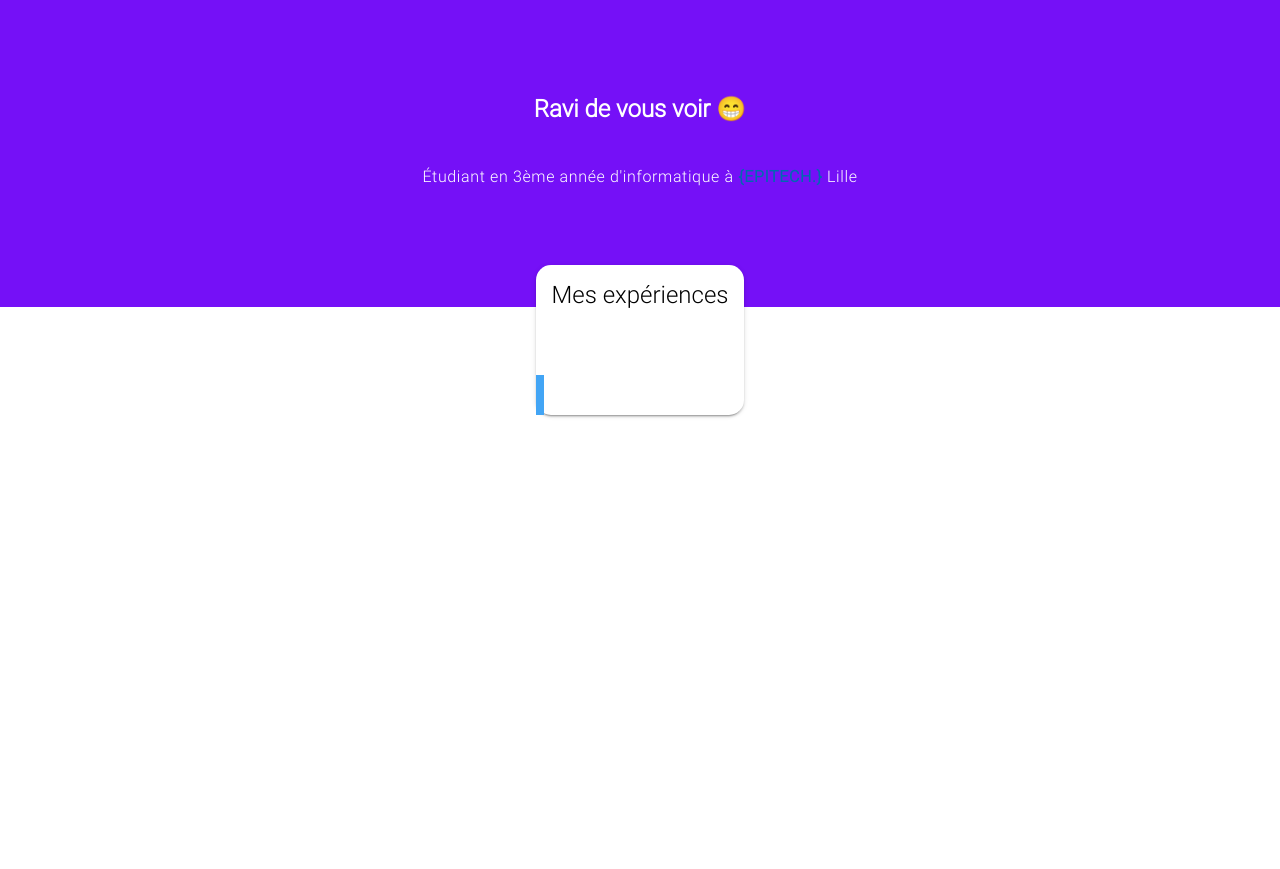
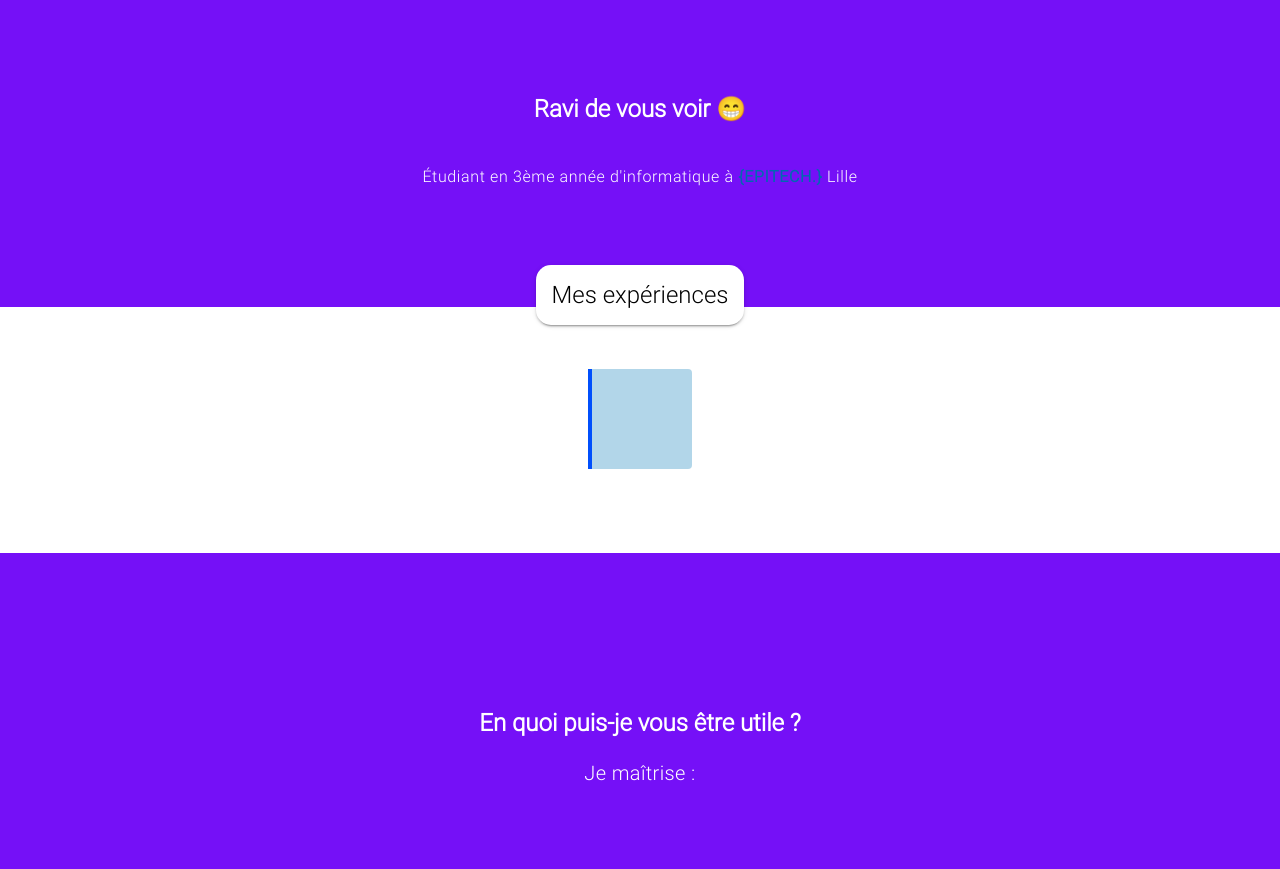
Before and after one commit to Wumbaloo/portfolio, a Flask app: page / in a window 1280 px wide. Shown: the part 931-1800 px from the top of the page. Run offline with Flask 2, Linux system fonts and the light colour scheme; data comes from the database, SQL or seed files in the repository; data that the repository does not hold is empty; some libraries are stand-ins or nearby versions.

Commit message:
feat(skills): add front office skills

```diff
--- a/portfolio/models.py
+++ b/portfolio/models.py
@@ -41,12 +41,12 @@ class Project(db.Model):
 class Skill(db.Model):
     id = db.Column(db.Integer, primary_key=True)
     name = db.Column(db.String(255))
-    level = db.Column(db.String(255))
+    icon = db.Column(db.String(255))
     description = db.Column(db.String(255))
 
-    def __init__(self, name, level, description):
+    def __init__(self, name, icon, description):
         self.name = name
-        self.level = level
+        self.icon = icon
         self.description = description
 
     def __repr__(self):
--- a/portfolio/static/css/colors.css
+++ b/portfolio/static/css/colors.css
@@ -1,15 +1,21 @@
+:root {
+    --primary-color: #141c3a;
+    --secondary-color: #0077B6;
+    --tertiary-color: #004ffc;
+}
+
 .primary {
-    background-color: #141c3a !important;
+    background-color: var(--primary-color) !important;
 }
 
 .primary-text {
-    color: #141c3a !important;
+    color: var(--primary-color) !important;
 }
 
 .secondary {
-    background-color: #0077B6 !important;
+    background-color: var(--secondary-color) !important;
 }
 
 .secondary-text {
-    color: #0077B6 !important;
+    color: var(--secondary-color) !important;
 }
--- a/portfolio/static/css/style.css
+++ b/portfolio/static/css/style.css
@@ -159,9 +159,10 @@ section, .section {
 .introduce-section {
     padding-top: 10rem;
     padding-bottom: 10rem;
+    text-align: center;
 }
 
-.myself-section {
+.myself-section, .skills-section {
     color: white;
 }
 
@@ -170,6 +171,7 @@ section, .section {
     padding-bottom: 5rem;
     height: 100%;
     width: 100%;
+    text-align: center;
     background: linear-gradient(#7510F7 0%, #7510F7 22rem, white 22rem, white 100%);
 }
 
@@ -177,3 +179,52 @@ section, .section {
     background-color: white;
     border-radius: 15px;
 }
+
+.myself-section .experiences {
+    padding-bottom: 30px;
+}
+
+.skills-section {
+    background: #7510F7;
+    padding-top: 5rem;
+    padding-bottom: 5rem;
+    text-align: center;
+}
+
+.skills {
+    display: flex;
+    justify-content: center;
+    align-items: center;
+    flex-wrap: wrap;
+}
+
+.skill-box {
+    display: flex;
+    flex-direction: column;
+    justify-content: center;
+    align-items: center;
+    padding: 25px 50px;
+    max-width: 50vw;
+}
+
+@media only screen and (max-width: 768px) {
+    .skill-box {
+        max-width: 100%;
+    }
+}
+
+.skill-img {
+    width: 5rem;
+    height: 5rem;
+    border-radius: 50%;
+    background: linear-gradient(90deg, var(--secondary-color) 0%, var(--secondary-color) 50%, white 51%);
+    display: flex;
+    justify-content: center;
+    align-items: center;
+}
+
+.skill-img img {
+    width: 70%;
+    height: 70%;
+    object-fit: contain;
+}
--- a/portfolio/static/css/timeline.css
+++ b/portfolio/static/css/timeline.css
@@ -1,99 +1,58 @@
-
-/* Timeline */
+:root {
+  --timeline-spacing: 50px;
+}
 
 .timeline {
-  border-left: 8px solid #42A5F5;
-  color: #141c3a;
-  margin: 50px auto;
-  letter-spacing: 0.5px;
+  border-left: 4px solid var(--tertiary-color);
+  background: rgba(0, 119, 182, 0.3);
+  border-bottom-right-radius: 4px;
+  border-top-right-radius: 4px;
+  padding: var(--timeline-spacing) !important;
+}
+
+.event {
+  border-bottom: 1px dashed rgba(255, 255, 255, 0.5);
+  padding-bottom: 25px;
+  margin-bottom: var(--timeline-spacing);
   position: relative;
-  line-height: 1.4em;
-  padding: 20px;
-  list-style: none;
   text-align: left;
 }
 
-.timeline .event {
-  border-bottom: 1px solid rgba(160, 160, 160, 0.2);
-  padding-bottom: 15px;
-  margin-bottom: 20px;
-  position: relative;
+.event:last-of-type {
+  padding-bottom: 0;
+  margin-bottom: 0;
+  border-bottom: none;
 }
 
-.timeline .event:last-of-type {
-  padding-bottom: 0;
-  margin-bottom: 0;
-  border: none;
-}
-
-.timeline .event:before,
-.timeline .event:after {
+.event:before, .event:after {
   position: absolute;
   display: block;
   top: 0;
 }
 
-.timeline .event:before {
-  left: -200px;
-  color: #141c3a;
+.event:before {
+  left: -220px;
+  color: rgba(122, 122, 122, 0.5);
   content: attr(data-date);
   text-align: right;
-  /*  font-weight: 100;*/
-
-  font-size: 16px;
-  min-width: 120px;
 }
 
-.timeline .event:after {
-  box-shadow: 0 0 0 8px #42A5F5;
-  left: -30px;
-  background: #141c3a;
+.event:after {
+  box-shadow: 0 0 0 4px var(--tertiary-color);
+  left: -58px;
+  background: rgba(178, 214, 233);
   border-radius: 50%;
   height: 11px;
   width: 11px;
   content: "";
   top: 5px;
+  margin-top: 2px;
 }
-/**/
-/*——————————————
-Responsive Stuff
-———————————————*/
 
-@media (max-width: 945px) {
-  .timeline .event::before {
-    left: 0.5px;
-    top: 20px;
-    min-width: 0;
-    font-size: 13px;
-  }
-  .timeline h3 {
-    font-size: 16px;
-  }
-  .timeline p {
-    padding-top: 20px;
-  }
-  section.lab h3.card-title {
-    padding: 5px;
-    font-size: 16px
+@media only screen and (max-width: 768px) {
+  .event:before {
+    position: relative;
+    text-align: center;
+    left: 0;
   }
 }
-
-@media (max-width: 768px) {
-  .timeline .event::before {
-    left: 0.5px;
-    top: 20px;
-    min-width: 0;
-    font-size: 13px;
-  }
-  .timeline .event:nth-child(1)::before,
-  .timeline .event:nth-child(3)::before,
-  .timeline .event:nth-child(5)::before {
-    top: 38px;
-  }
-  .timeline h3 {
-    font-size: 16px;
-  }
-  .timeline p {
-    padding-top: 20px;
-  }
-}
--- a/portfolio/templates/backoffice/edit_experience.html
+++ b/portfolio/templates/backoffice/edit_experience.html
@@ -13,15 +13,15 @@
                 <label for="company">Company</label>
             </div>
             <div class="input-field col s12">
-                <input name="begin" type="text" class="validate" maxlength="64" value="{{ project.begin }}">
+                <input name="begin" type="text" class="validate" maxlength="64" value="{{ experience.begin }}">
                 <label for="begin">Begin</label>
             </div>
             <div class="input-field col s12">
-                <input name="end" type="text" class="validate" maxlength="64" value="{{ project.end }}">
+                <input name="end" type="text" class="validate" maxlength="64" value="{{ experience.end }}">
                 <label for="end">End</label>
             </div>
             <div class="input-field col s12">
-                <textarea name="description" class="materialize-textarea" maxlength="1024">{{ experience.description }}</textarea>
+                <textarea name="description" class="materialize-textarea" maxlength="255">{{ experience.description }}</textarea>
                 <label for="description">Description</label>
             </div>
             <div class="col s12 fl" style="justify-content: flex-end;">
--- a/portfolio/templates/backoffice/edit_skill.html
+++ b/portfolio/templates/backoffice/edit_skill.html
@@ -10,8 +10,8 @@
                 <label for="name">Name</label>
             </div>
             <div class="input-field col s12">
-                <input name="level" type="text" class="validate" maxlength="255" value="{{ skill.level }}">
-                <label for="level">Level</label>
+                <input name="icon" type="text" class="validate" maxlength="255" value="{{ skill.icon }}">
+                <label for="icon">Icon</label>
             </div>
             <div class="input-field col s12">
                 <input name="description" type="text" class="validate" maxlength="255"
--- a/portfolio/templates/backoffice/index.html
+++ b/portfolio/templates/backoffice/index.html
@@ -65,7 +65,7 @@
                     <div class="card grey darken-1 col s12">
                         <div class="card-content white-text">
                             <span class="card-title">{{ skill.name }}</span>
-                            <h6>Level {{ skill.level }}</h6>
+                            <h6>Icon {{ skill.icon }}</h6>
                             <h6>Description:</h6>
                             <p>{{ skill.description }}</p>
                         </div>
@@ -141,8 +141,8 @@
                 <label for="name" class="mdl-textfield__label">Name</label>
             </div>
             <div class="mdl-textfield mdl-js-textfield">
-                <input name="level" type="text" class="mdl-textfield__input" maxlength="255">
-                <label for="level" class="mdl-textfield__label">Level</label>
+                <input name="icon" type="text" class="mdl-textfield__input" maxlength="255">
+                <label for="icon" class="mdl-textfield__label">Icon</label>
             </div>
             <div class="mdl-textfield mdl-js-textfield">
                 <textarea name="description" class="materialize-textarea" maxlength="255"></textarea>
--- a/portfolio/templates/index.html
+++ b/portfolio/templates/index.html
@@ -12,6 +12,7 @@
                 <div class="page-content">
                     {% include "sections/introduce.html" %}
                     {% include "sections/myself.html" %}
+                    {% include "sections/skills.html" %}
                 </div>
             </main>
         </div>
--- a/portfolio/templates/sections/myself.html
+++ b/portfolio/templates/sections/myself.html
@@ -7,16 +7,16 @@
                 <div class="mdl-card__title">
                     <h2 class="mdl-card__title-text">Mes expériences</h2>
                 </div>
-                <ul class="timeline">
-                    {% for experience in user.experiences %}
-                    <li class="event" data-date="{{ experience.begin }}/{{ experience.end }}">
-                        <h3>{{ experience.name }}</h3>
-                        <h3>{{ experience.company }}</h3>
-                        <p>{{ experience.description }}</p>
-                    </li>
-                    {% endfor %}
-                </ul>
             </div>
         </div>
+        <ul class="centered-div timeline">
+            {% for experience in user.experiences %}
+            <li class="event" data-date="{{ experience.begin }} - {{ experience.end }}">
+                <h4 style="margin-bottom: 0; font-weight: 600;">{{ experience.name }}</h4>
+                <h5 style="margin-top: 8px;">{{ experience.company }}</h5>
+                <p>{{ experience.description }}</p>
+            </li>
+            {% endfor %}
+        </ul>
     </div>
 </section>
--- /dev/null
+++ b/portfolio/templates/sections/skills.html
@@ -0,0 +1,17 @@
+<section class="skills-section">
+    <div class="centered-div" style="padding-bottom: 0;">
+        <h4 style="font-weight: bolder;">En quoi puis-je vous être utile ?</h4>
+        <h5>Je maîtrise :</h5>
+        <div class="skills">
+            {% for skill in user.skills %}
+                <div class="skill-box">
+                    <div class="skill-img">
+                        <img src="/static/assets/skills/{{ skill.icon }}" alt="{{ skill.icon }}" />
+                    </div>
+                    <h5 style="font-weight: 600;">{{ skill.name }}</h5>
+                    <p>{{ skill.description }}</p>
+                </div>
+            {% endfor %}
+        </div>
+    </div>
+</section>
```
Also changed, not shown: portfolio/skills.py (+4 -4 lines), portfolio/static/assets/skills/vue.png (added).
